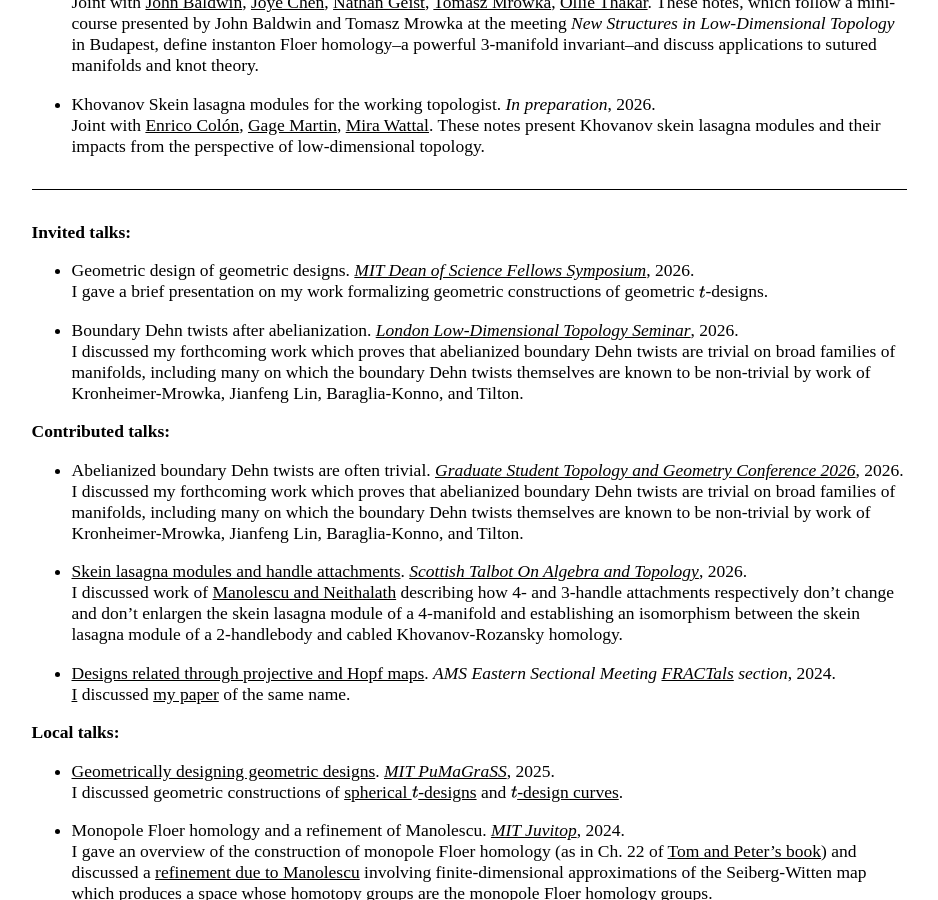
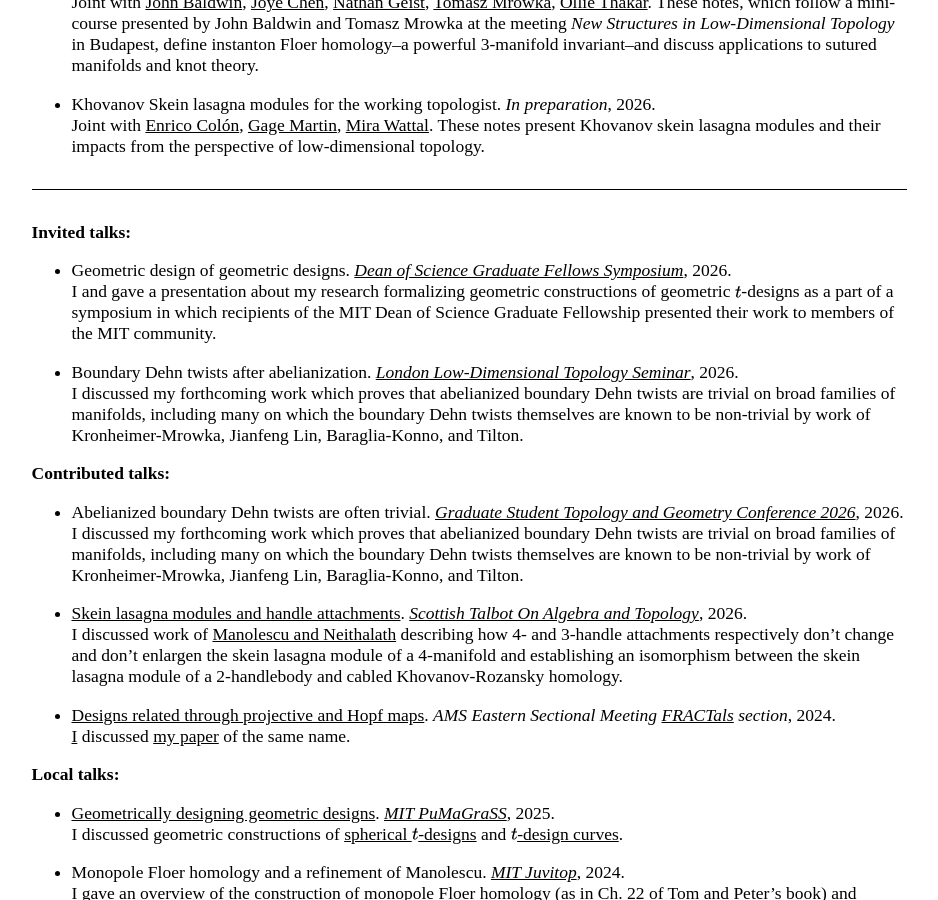
Before and after one commit to AyodejiLindblad/AyodejiLindblad.github.io, a Jekyll site: the page built from index.md, in a window 1280 px wide and 900 px high, scrolled down 1349 px. Shown: the whole window, without its empty margins (171-1109 px from the left). Built offline with Jekyll 4.4.1, drawn with Linux system fonts in a browser that asks for light colours; some web fonts are replaced.

Commit message:
Talk updated

```diff
--- a/index.md
+++ b/index.md
@@ -76,8 +76,8 @@ Joint with [Enrico Colón](https://www.math.harvard.edu/people/colon-enrico/), [
 <div id="talks" class="toc-jump"></div>
 **Invited talks:**
 
-* Geometric design of geometric designs. *[MIT Dean of Science Fellows Symposium](https://sites.mit.edu/scienceaace/dean-of-science-graduate-fellows-symposium/)*, 2026.
-    I gave a brief presentation on my work formalizing geometric constructions of geometric $t$-designs.
+* Geometric design of geometric designs. *[Dean of Science Graduate Fellows Symposium](https://sites.mit.edu/scienceaace/dean-of-science-graduate-fellows-symposium/)*, 2026.
+    I and gave a presentation about my research formalizing geometric constructions of geometric $t$-designs as a part of a symposium in which recipients of the MIT Dean of Science Graduate Fellowship presented their work to members of the MIT community.
 
 * Boundary Dehn twists after abelianization. *[London Low-Dimensional Topology Seminar](https://sites.google.com/view/londonlowdimensionaltopology)*, 2026.
     I discussed my forthcoming work which proves that abelianized boundary Dehn twists are trivial on broad families of manifolds, including many on which the boundary Dehn twists themselves are known to be non-trivial by work of Kronheimer-Mrowka, Jianfeng Lin, Baraglia-Konno, and Tilton.
```
